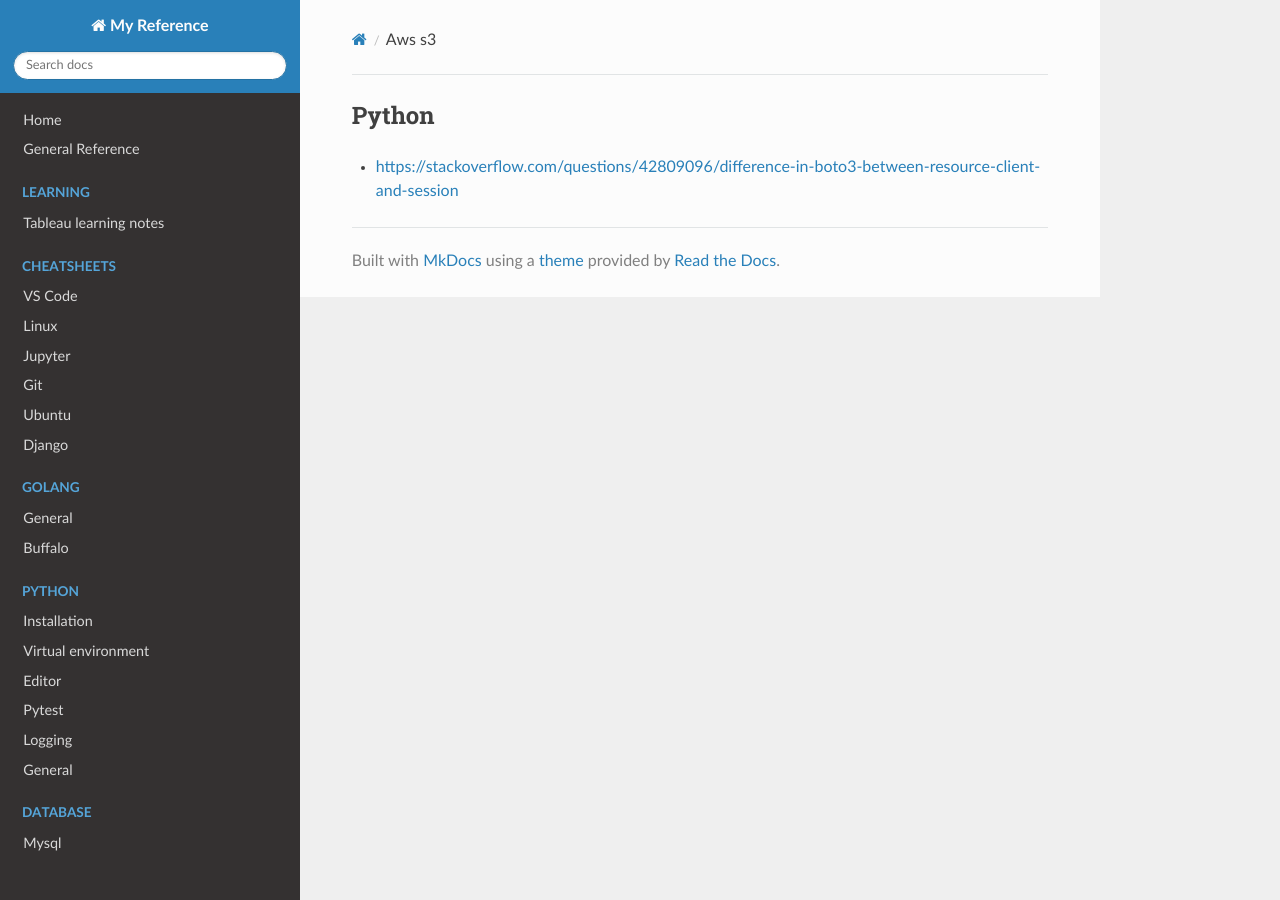
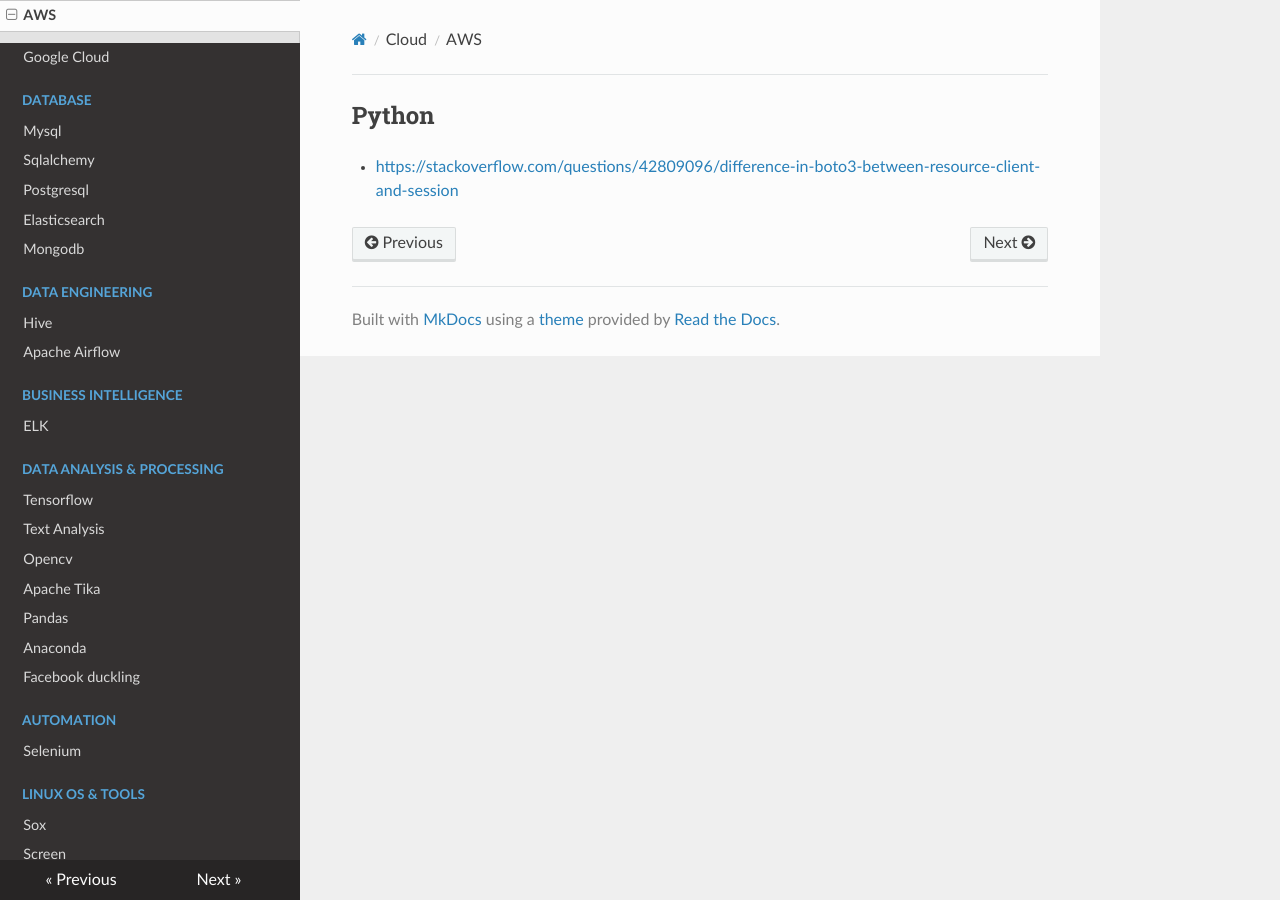
Before and after one commit to rajarshig/MyReference, an MkDocs documentation site: the page built from docs/aws-s3.md, in a window 1280 px wide. Built offline with MkDocs 1.6.1, drawn with Linux system fonts in a browser that asks for light colours; nearby versions of some CDN libraries; old or Windows-style settings are respelled for this version of MkDocs.

Commit message:
update mkdocs.yml, requirements.txt & add Dockerfile, docker-compose

```diff
--- a/mkdocs.yml
+++ b/mkdocs.yml
@@ -1,5 +1,5 @@
 site_name: My Reference
-pages:
+nav:
     - Home: index.md
     - General Reference: general.md
     - Learning:
@@ -11,6 +11,8 @@
       - Git: git_cheatsheet.md
       - Ubuntu: ubuntu_cheatsheet.md
       - Django: django-cheatsheet.md
+    - Git:
+      - Github SSH setup: github_ssh_setup.md
     - Golang:
       - General: golang.md
       - Buffalo: golang_buffalo.md
@@ -21,7 +23,9 @@
       - Pytest: pytest.md
       - Logging: python-logging.md
       - General: python.md
-
+    - Cloud:
+      - AWS: aws-s3.md
+      - Google Cloud: google-cloud.md
     - Database:
       - Mysql: mysql.md
       - Sqlalchemy: sqlalchemy.md
@@ -31,13 +35,18 @@
     - Data Engineering:
       - Hive: hive.md
       - Apache Airflow: apache_airflow.md
-
+    - Business Intelligence:
+      - ELK: elk.md
     - Data analysis & processing:
+      - Tensorflow: tensorflow.md
+      - Text Analysis: text_analytics.md
       - Opencv: opencv.md
       - Apache Tika: apache_tika.md
       - Pandas: pandas.md
       - Anaconda: anaconda.md
       - Facebook duckling: facebook_duckling.md
+    - Automation:
+      - Selenium: selenium.md
     - Linux OS & Tools:
       - Sox: sox.md
       - Screen: linux_screen.md
@@ -48,7 +57,8 @@
       - Exiftool: exiftool.md
       - Makefile: makefile.md
       - Supervisor: supervisor.md
-
+    - Frontend:
+      - Datatable: datatable.md
     - Markdown: markdown.md
     - Docker: docker.md
     - Nginx: nginx.md
```
Also changed, not shown: docker-compose.yml (added, +10 -0 lines), docs/index_old.md (deleted, +0 -17 lines), requirements.txt (+15 -19 lines), 1 other file.
